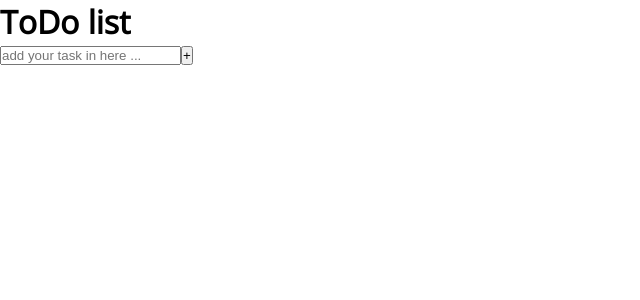
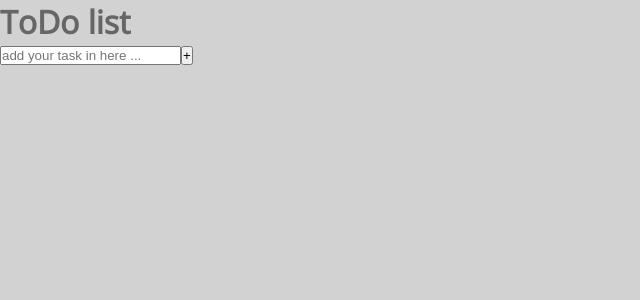
Before and after one commit to lucasmaiaesilva/entria-frontend-test, a React app: page / in a window 1280 px wide. Shown: the top 300 px of the page, without its empty margins (0-640 px from the left). Built offline with nearby package versions, Linux system fonts and the light colour scheme.

Commit message:
adding style base

```diff
--- a/src/components/App.js
+++ b/src/components/App.js
@@ -14,7 +14,7 @@ class App extends React.Component {
   render () {
     return (
       <div>
-        <h1> ToDo list </h1>
+        <h1 style={{color: 'rgb(102, 102, 102)'}}> ToDo list </h1>
         <form onSubmit={this.handleSubmit}>
           <input onChange={this.handleChange} placeholder='add your task in here ...' value={this.state.text} />
           <button type='submit'> + </button>
--- a/src/stylus/base.styl
+++ b/src/stylus/base.styl
@@ -10,3 +10,4 @@
 
 body
   font-family: 'Open Sans', sans-serif
+  background rgb(210, 210, 210)
```
